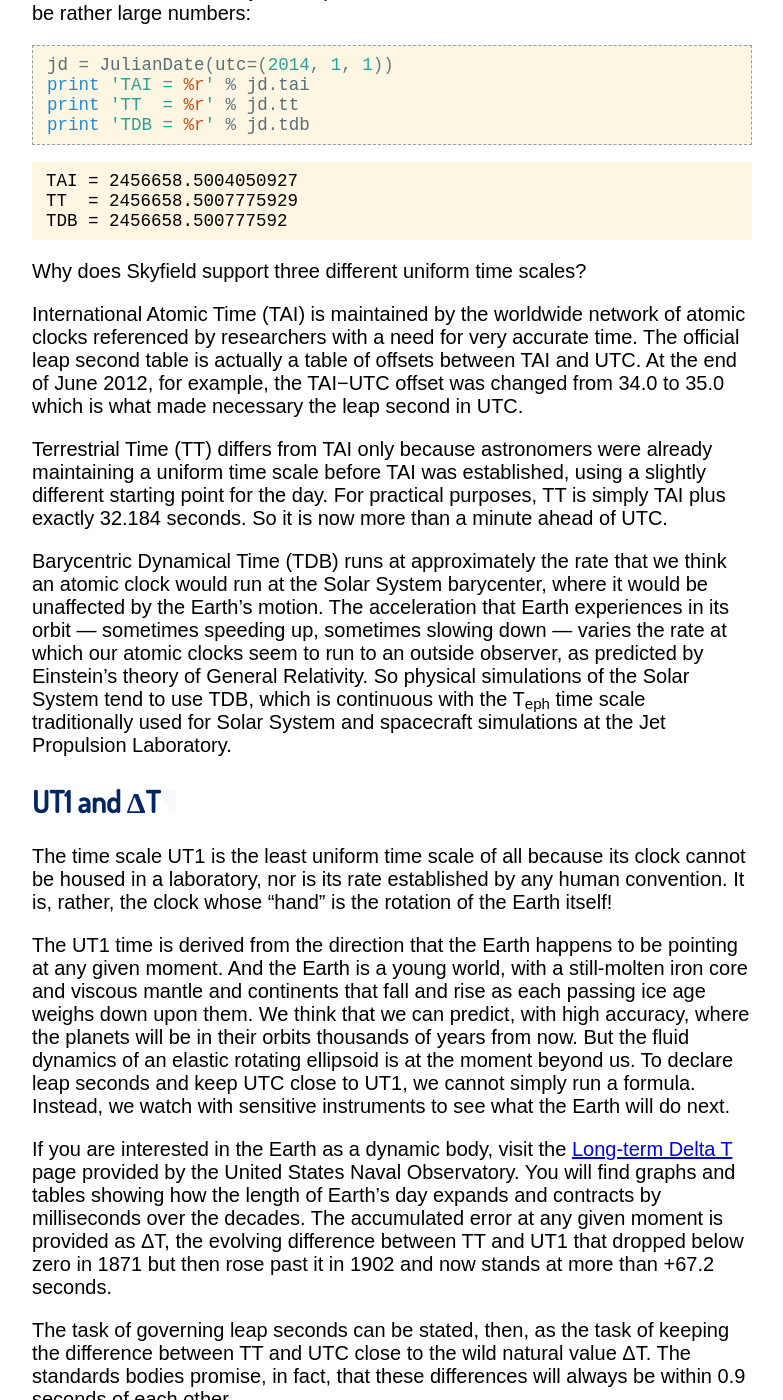
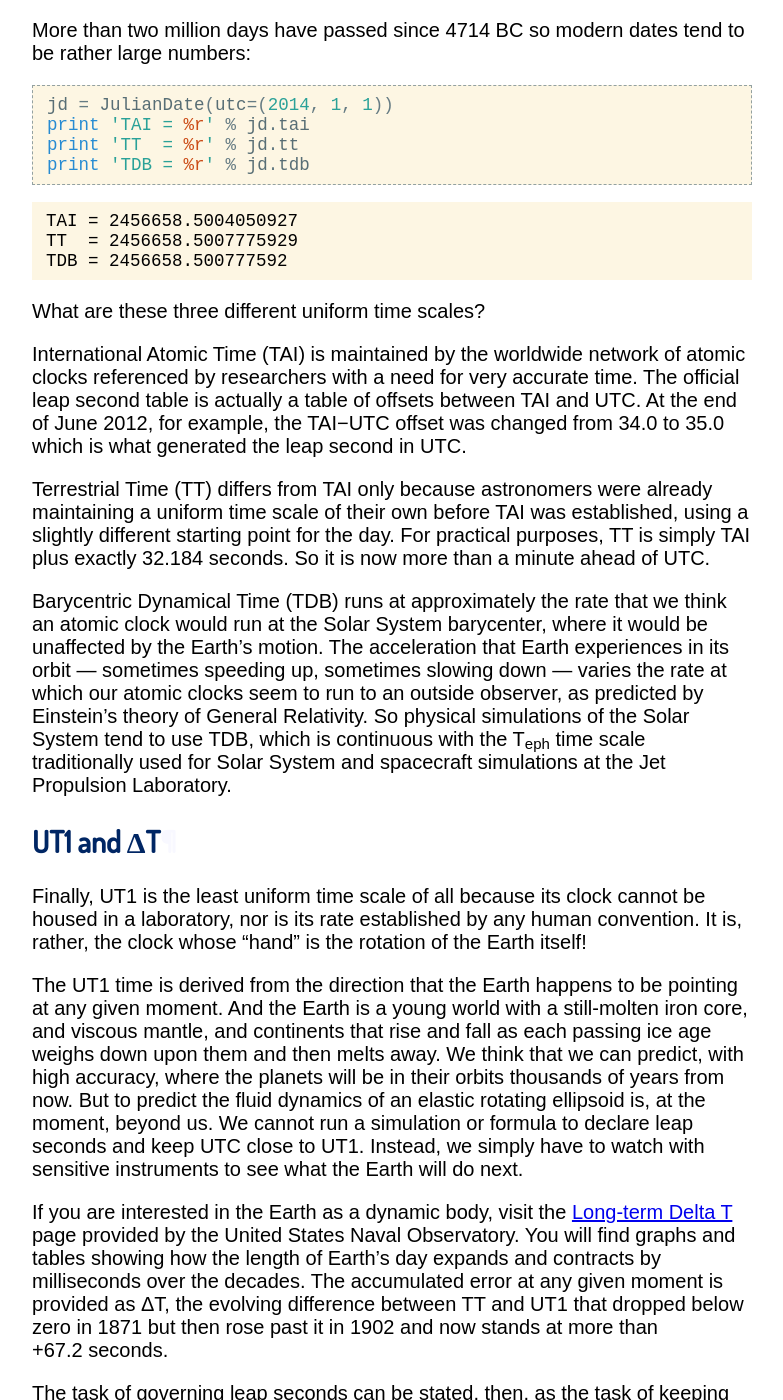
Before and after one commit to skyfielders/python-skyfield, a Sphinx documentation site: the page built from skyfield/documentation/time.rst, in a window 1280 px wide and 1400 px high, scrolled down 8619 px. Shown: the whole window, without its empty margins (248-1031 px from the left). Built offline with Sphinx 7.4.7, drawn with Linux system fonts in a browser that asks for light colours; some of the changed text lies outside the part shown.

Commit message:
Tweak the time.rst documentation page
Created greater symmetry between the single and multiple earth position
example, and improved the verbiage in a few other places.

```diff
--- a/skyfield/documentation/time.rst
+++ b/skyfield/documentation/time.rst
@@ -414,7 +416,7 @@
 
 If you instead slice along the second axis,
 then you can retrieve an individual position for a particular date —
-note that the first position is what we got a moment ago
+and the first position is exactly what was returned above
 when we computed the January 1st position by itself:
 
 .. testcode::
@@ -479,7 +481,7 @@
 that start counting at B.C. 4713 January 1 in the old Julian calendar —
 the same date as B.C. 4714 November 24 in our Gregorian calendar.
 The count starts at noon
-following tradition going back to the Greeks and Ptolemy,
+following a tradition going back to the Greeks and Ptolemy,
 since the sun’s transit is an observable event
 but the moment of midnight is not.
 
@@ -521,7 +523,7 @@
     TT  = 2456658.5007775929
     TDB = 2456658.500777592
 
-Why does Skyfield support three different uniform time scales?
+What are these three different uniform time scales?
 
 International Atomic Time (TAI) is maintained
 by the worldwide network of atomic clocks
@@ -530,10 +532,11 @@
 is actually a table of offsets between TAI and UTC.
 At the end of June 2012, for example,
 the TAI−UTC offset was changed from 34.0 to 35.0
-which is what made necessary the leap second in UTC.
+which is what generated the leap second in UTC.
 
 Terrestrial Time (TT) differs from TAI
-only because astronomers were already maintaining a uniform time scale
+only because astronomers
+were already maintaining a uniform time scale of their own
 before TAI was established,
 using a slightly different starting point for the day.
 For practical purposes, TT is simply TAI
@@ -556,7 +559,7 @@
 UT1 and ΔT
 ==========
 
-The time scale UT1 is the least uniform time scale of all
+Finally, UT1 is the least uniform time scale of all
 because its clock cannot be housed in a laboratory,
 nor is its rate established by any human convention.
 It is, rather, the clock
@@ -564,17 +567,18 @@
 
 The UT1 time is derived from the direction
 that the Earth happens to be pointing at any given moment.
-And the Earth is a young world,
-with a still-molten iron core and viscous mantle and continents
-that fall and rise as each passing ice age weighs down upon them.
+And the Earth is a young world
+with a still-molten iron core, and viscous mantle,
+and continents that rise and fall
+as each passing ice age weighs down upon them and then melts away.
 We think that we can predict, with high accuracy,
 where the planets will be in their orbits
 thousands of years from now.
-But the fluid dynamics of an elastic rotating ellipsoid
-is at the moment beyond us.
-To declare leap seconds and keep UTC close to UT1,
-we cannot simply run a formula.
-Instead, we watch with sensitive instruments
+But to predict the fluid dynamics of an elastic rotating ellipsoid
+is, at the moment, beyond us.
+We cannot run a simulation or formula
+to declare leap seconds and keep UTC close to UT1.
+Instead, we simply have to watch with sensitive instruments
 to see what the Earth will do next.
 
 If you are interested in the Earth as a dynamic body,
@@ -588,13 +592,14 @@
 is provided as ΔT,
 the evolving difference between TT and UT1
 that dropped below zero in 1871 but then rose past it in 1902
-and now stands at more than +67.2 seconds.
+and now stands at more than +67.2 seconds.
 
 The task of governing leap seconds can be stated, then,
 as the task of keeping the difference between TT and UTC
 close to the wild natural value ΔT.
 The standards bodies promise, in fact,
-that these differences will always be within 0.9 seconds of each other.
+that the difference between these two artificial time scales
+will always be within 0.9 seconds of the observed ΔT value.
 
 In calculations that do not involve Earth’s rotation,
 ΔT never arises.
@@ -602,6 +607,7 @@
 the distance to the Moon,
 and the movement of a comet or asteroid
 all ignore ΔT completely.
+When, then, does ΔT come into play?
 
 * ΔT is used when you specify your geographic location
   as a :class:`Topos` and Skyfield needs to determine
@@ -613,7 +619,7 @@
   in your local sky.
 
 * ΔT determines the Earth orientation for Skyfield
-  with an Earth satellite position generated from TLE elements
+  when an Earth satellite position generated from TLE elements
   gets translated into a full Solar System position.
 
 Soon, Skyfield will include a full table of historical ΔT values
```
Also changed, not shown: other parts of skyfield/documentation/time.rst (+3 -1 lines).
